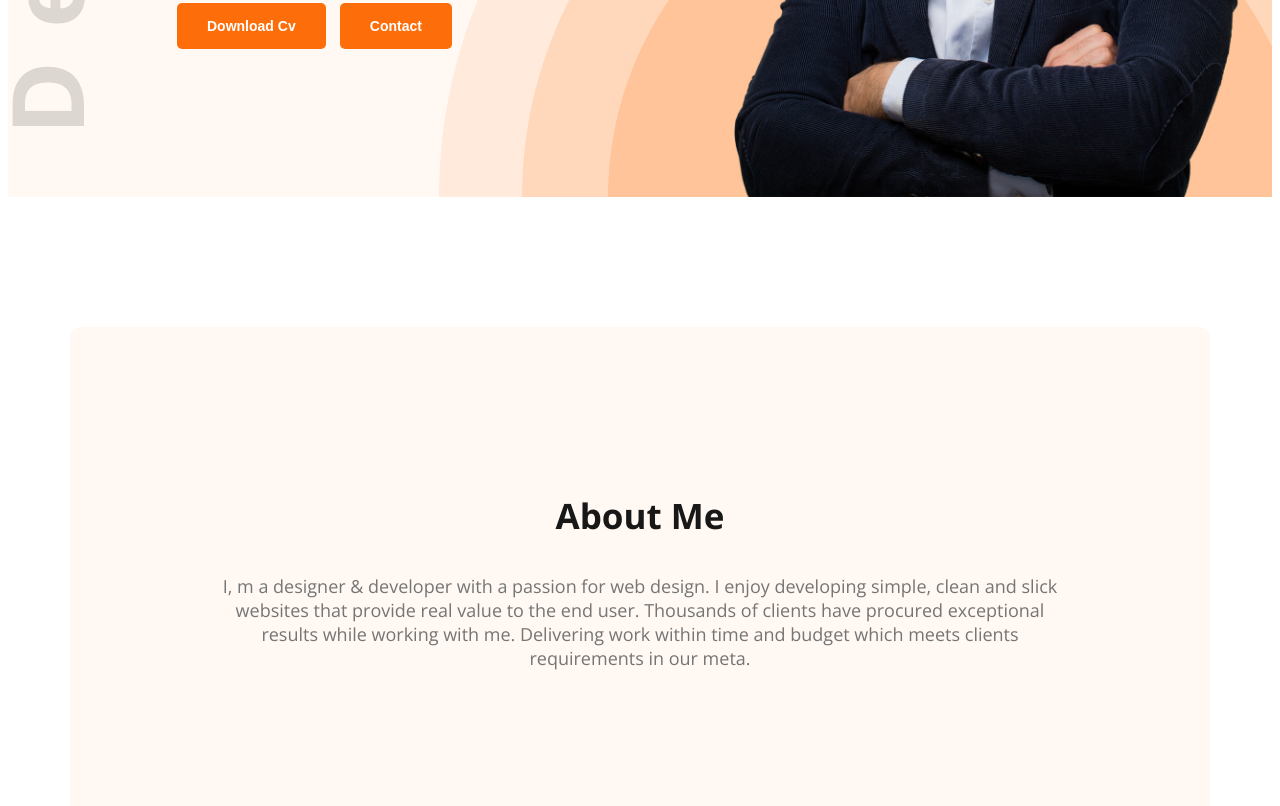
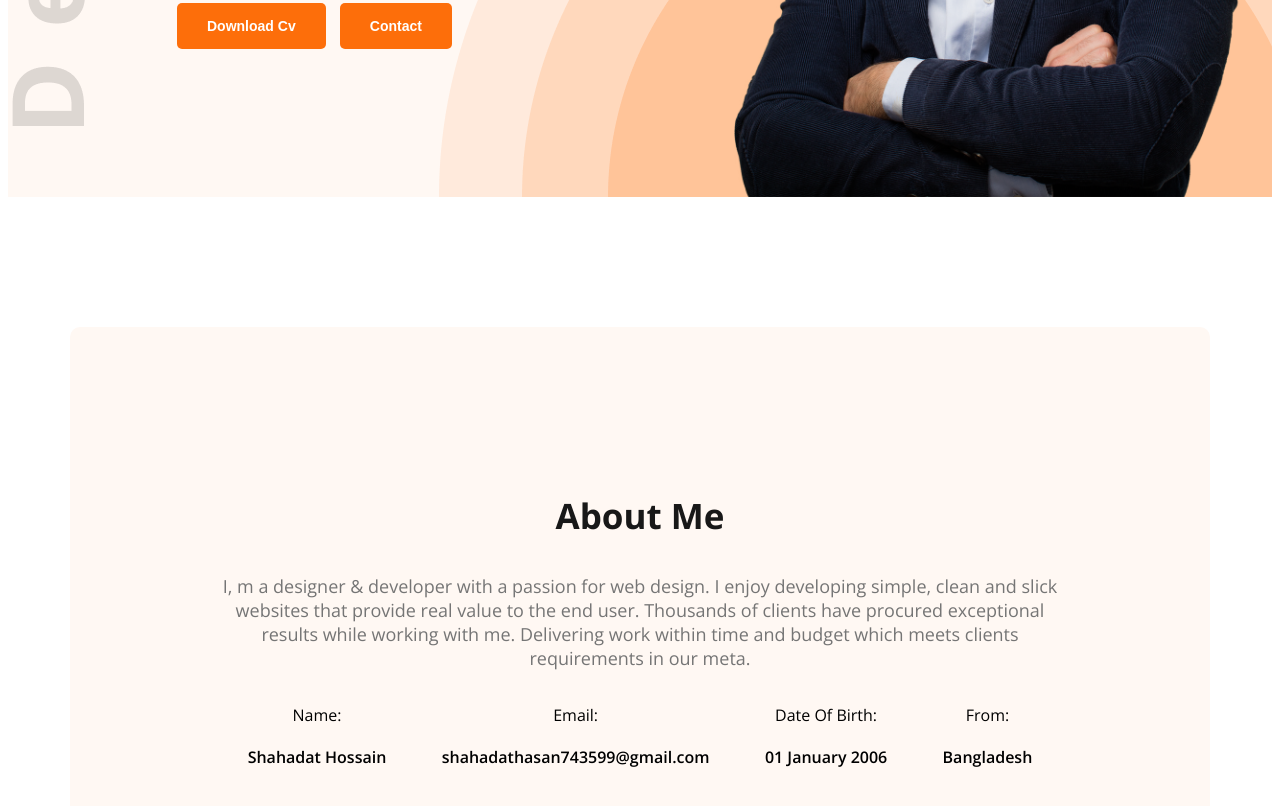
Before and after one commit to shahadat-hasan/web-dev-portfolio, a plain HTML site: page index.html in a window 1280 px wide. Shown: the part 672-1478 px from the top of the page. Drawn offline with nearby package versions, Linux system fonts and the light colour scheme.

Commit message:
my dev portfolio

```diff
--- a/index.html
+++ b/index.html
@@ -38,6 +38,24 @@
             <p class="section-description">
                 I, m a designer & developer with a passion for web design. I enjoy developing simple, clean and slick websites that provide real value to the end user. Thousands of clients have procured exceptional results while working with me. Delivering work within time and budget which meets clients requirements in our meta.
             </p>
+            <div class="about-items">
+                <div class="about-item">
+                    <p class="about-title">Name:</p>
+                    <p class="about-description">Shahadat Hossain</p>
+                </div>
+                <div class="about-item">
+                    <p class="about-title">Email:</p>
+                    <p class="about-description">shahadathasan743599@gmail.com</p>
+                </div>
+                <div class="about-item">
+                    <p class="about-title">Date Of Birth:</p>
+                    <p class="about-description">01 January 2006</p>
+                </div>
+                <div class="about-item">
+                    <p class="about-title">From:</p>
+                    <p class="about-description">Bangladesh</p>
+                </div>
+            </div>
         </section>
     </main>
 </body>
--- a/style/style.css
+++ b/style/style.css
@@ -114,3 +114,11 @@ main{
   text-align: center;
   margin-top: 130px;
 }
+.about-items{
+  display: flex;
+  justify-content: space-around;
+}
+.about-description{
+  font-weight: 600;
+  margin:20px;
+}
```
